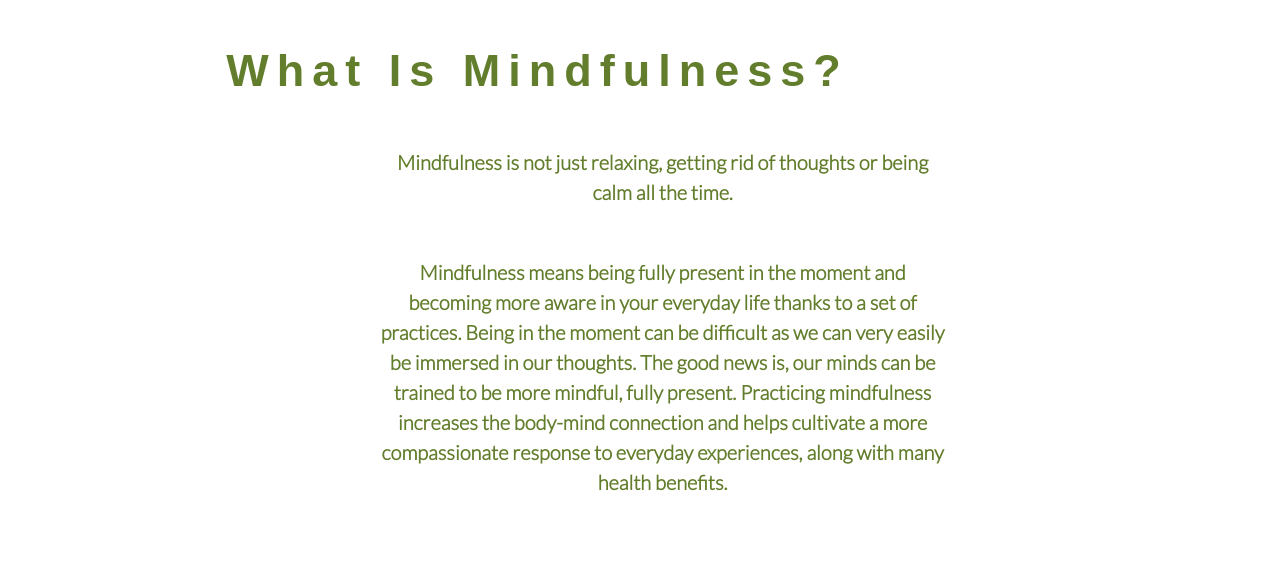
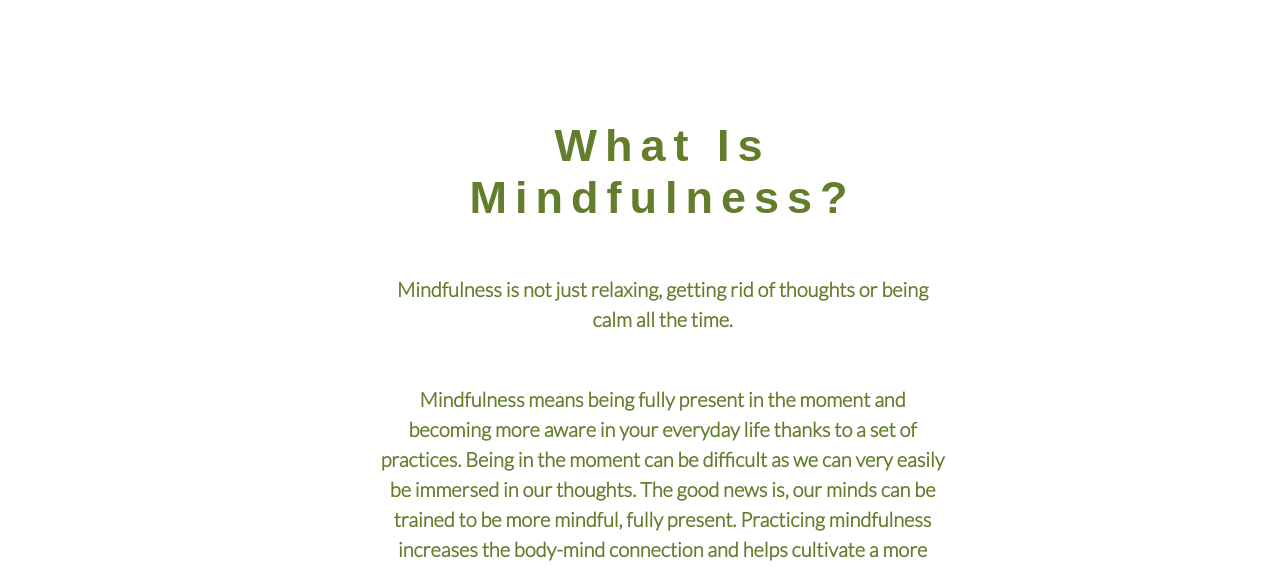
Before and after one commit to ChantalD29/Milestone-Project-1, a plain HTML site: page index.html in a window 1280 px wide. Shown: the part 228-797 px from the top of the page. Drawn offline with Linux system fonts and the light colour scheme; a web font is replaced by a local one.

Commit message:
Fix h1 in homepage margin bug

```diff
--- a/assets/css/style.css
+++ b/assets/css/style.css
@@ -21,6 +21,9 @@ h1, h2 {
     color: #627D2B;
 }
 
+h1 {
+    margin-left: 250px;
+}
 #logo {
     float: left;
     font-size: 380%;
```
